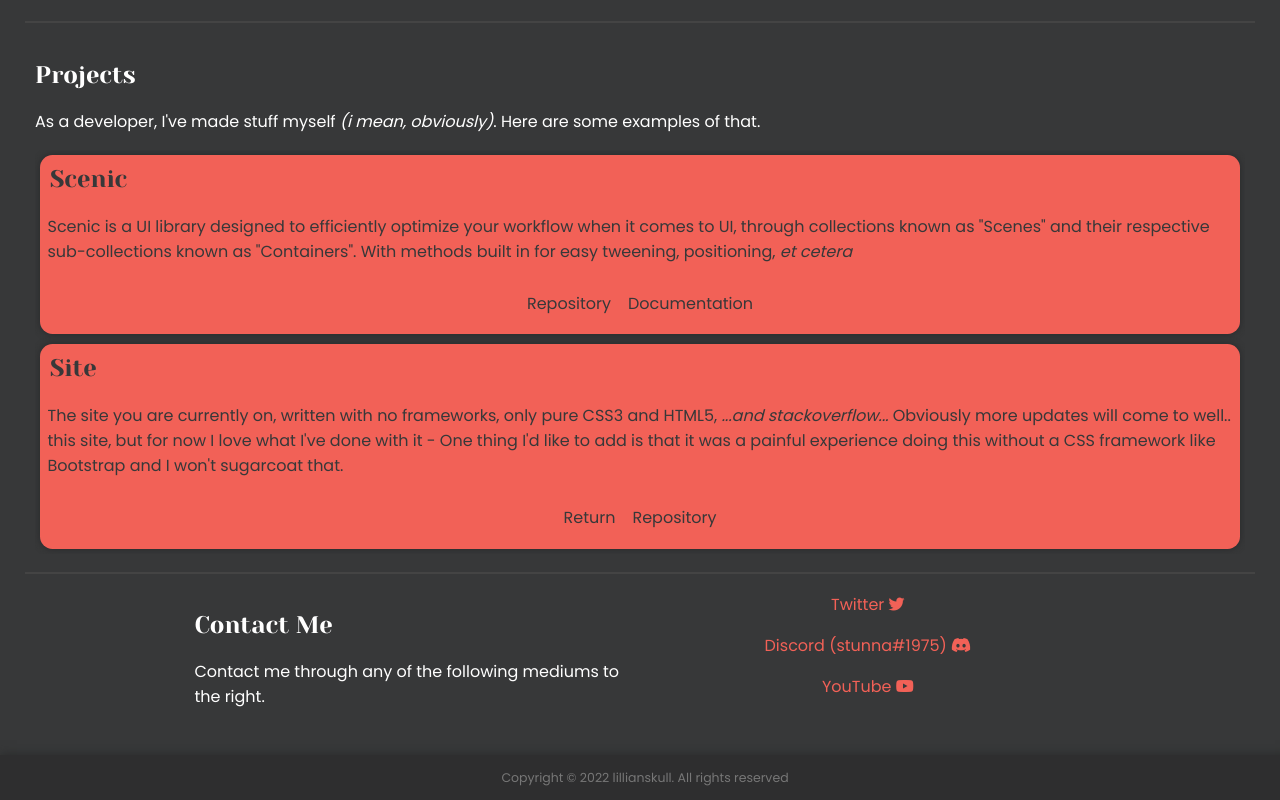
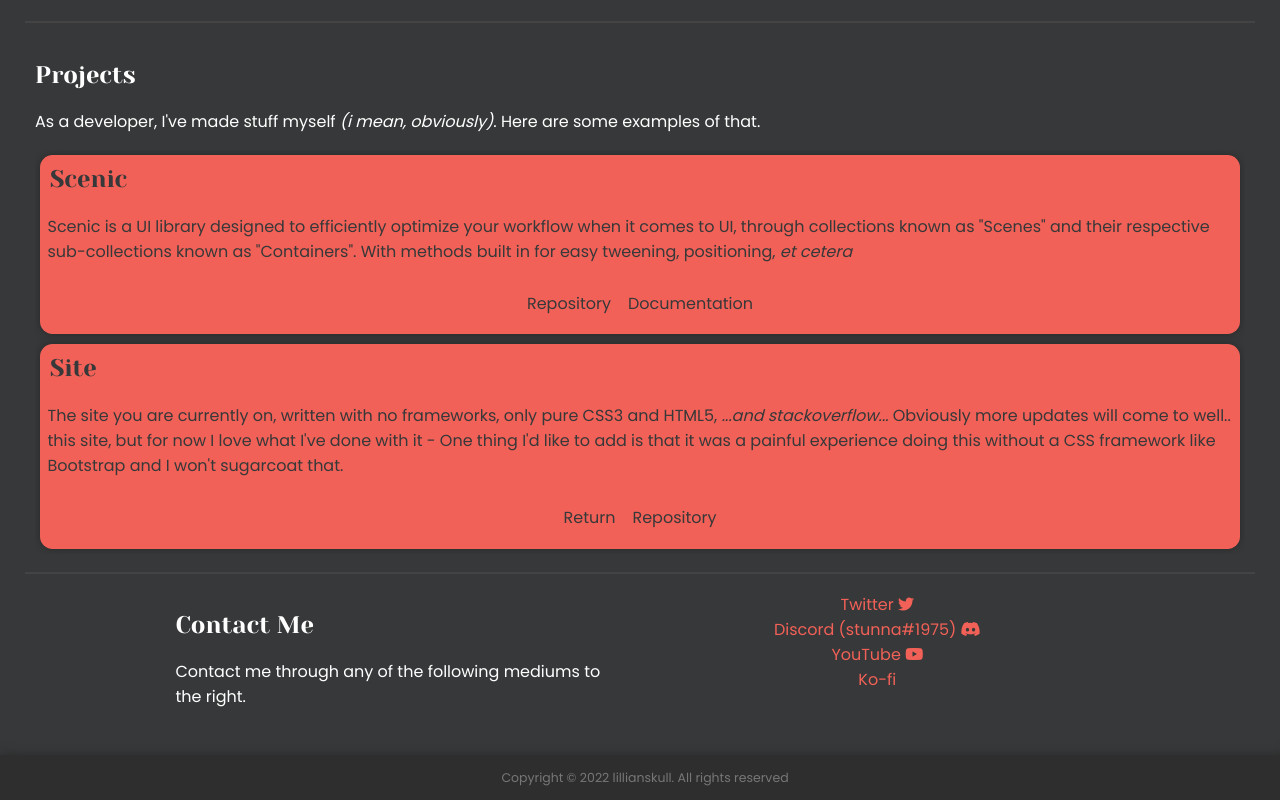
Before and after one commit to lillianskull/lillianskull.github.io, a website: page index.html in a window 1280 px wide. Shown: the part 653-1453 px from the top of the page. Drawn offline with Linux system fonts and the light colour scheme.

Commit message:
Add Ko-fi link

```diff
--- a/index.html
+++ b/index.html
@@ -111,9 +111,11 @@
                         <div class="socials">
                             <a href="https://twitter.com/lillianskull" class="tertiary link">Twitter <i class="fa-brands fa-twitter"></i></a>
                             <hr>
-                            <p class="tertiary">Discord (stunna#1975) <i class="fa-brands fa-discord"></i></p>
+                            <a href="#" class="tertiary link">Discord (stunna#1975) <i class="fa-brands fa-discord"></i></a>
                             <hr>
                             <a href="https://www.youtube.com/channel/UCbOB8jlGbl_znC1V50pAMYg" class="tertiary link">YouTube <i class="fa-brands fa-youtube"></i></a>
+                            <hr>
+                            <a href="https://ko-fi.com/lillianskull" class="tertiary link">Ko-fi</a>
                         </div>
                     </div>
                 </div>
```
Also changed, not shown: 1 other file.
